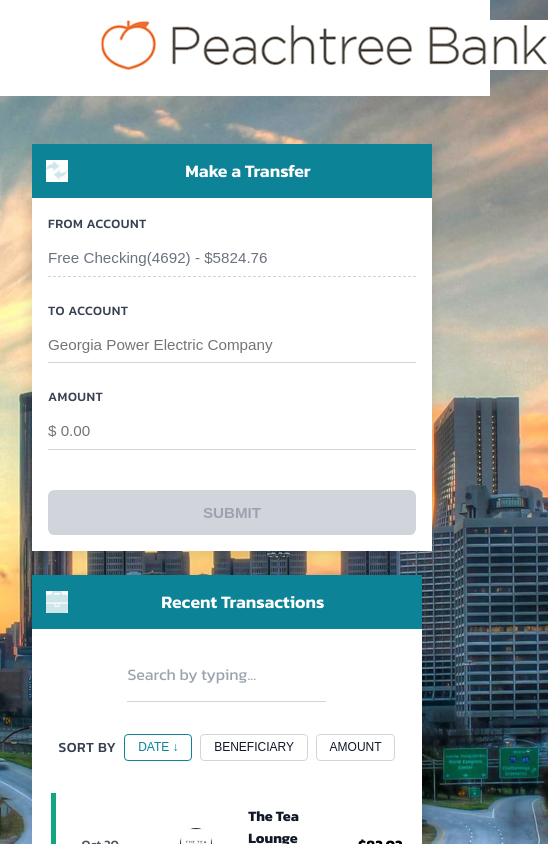
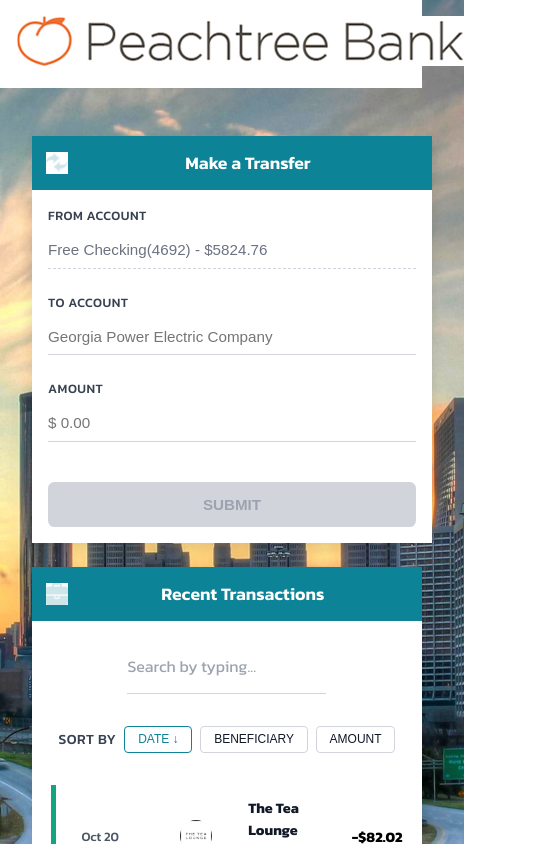
Before and after one commit to MilosCemalovic/peachtree, an Angular app: page / in a window 390 px wide. Shown: the top 844 px of the page, 548 px wide, since content can reach past the window. Built offline with nearby package versions, Linux system fonts and the light colour scheme.

Commit message:
Adjusting navbar styles for mobile devices

```diff
--- a/src/app/navbar/navbar.scss
+++ b/src/app/navbar/navbar.scss
@@ -2,4 +2,8 @@
   width: 100vw;
   background-color: white;
   padding: 20px 0 20px 100px;
+
+  @media (max-width: 770px) {
+    padding: 1rem;
+  }
 }
```
